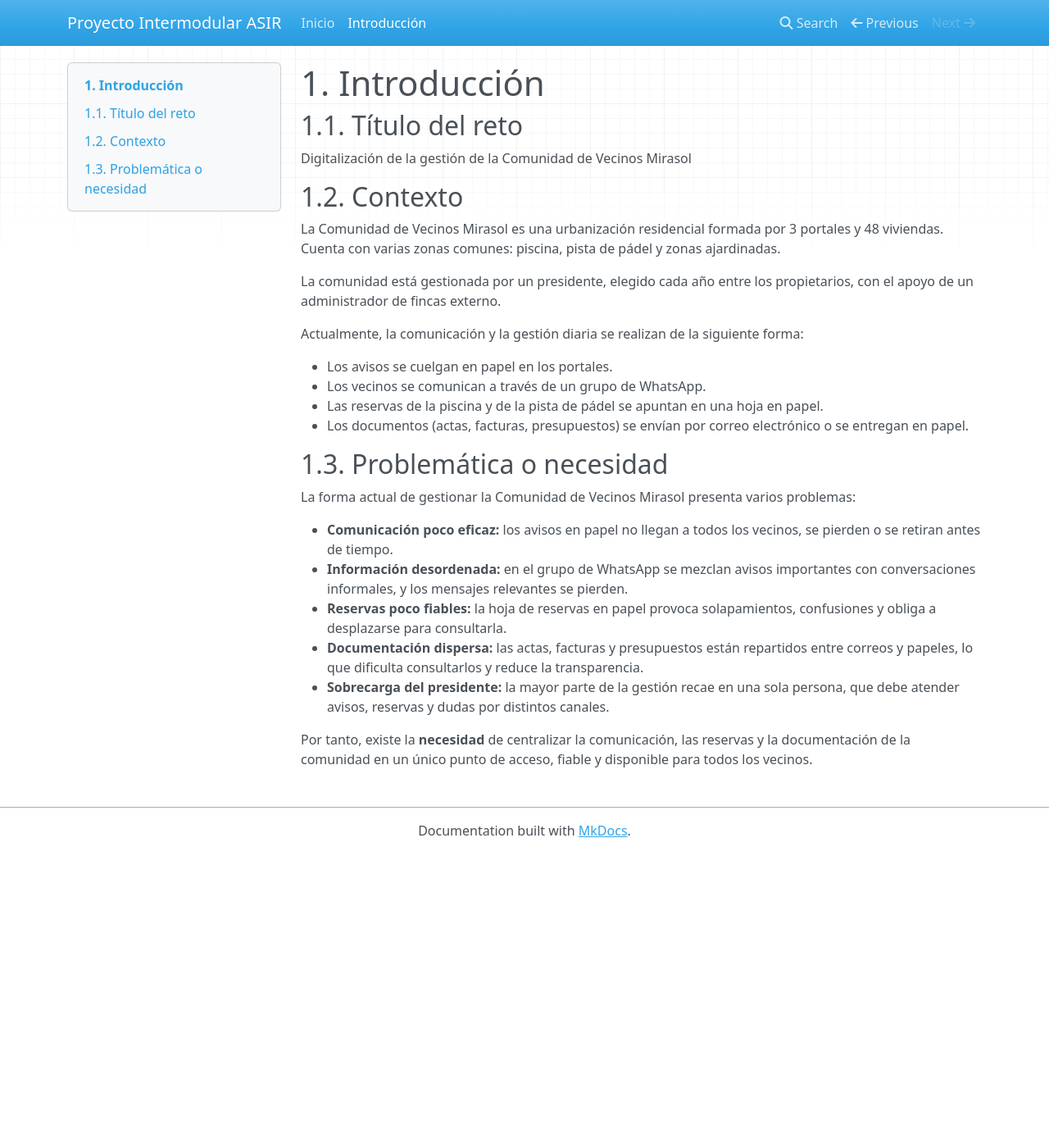
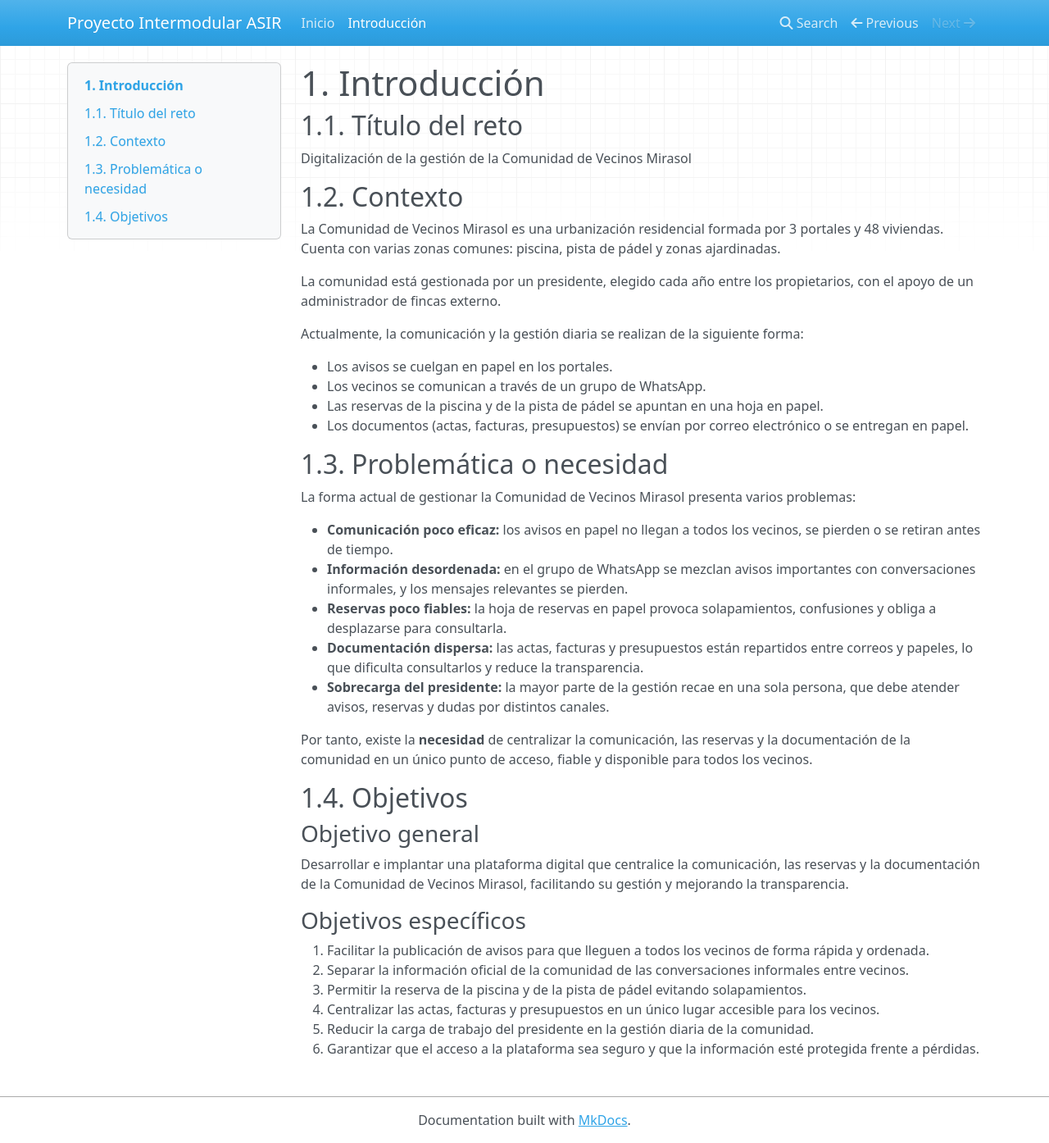
Before and after one commit to Alejandro-code23/Proyecto-Intermodular-Asir, an MkDocs documentation site: the page built from docs/01_introduccion.md, in a window 1280 px wide and 1394 px high. Shown: the whole window at 82% size. Built offline with MkDocs 1.6.1, drawn with Linux system fonts in a browser that asks for light colours; nearby versions of some CDN libraries.

Commit message:
Update 01_introduccion.md
Añadidos objetivos del reto

```diff
--- a/docs/01_introduccion.md
+++ b/docs/01_introduccion.md
@@ -28,3 +28,18 @@ La forma actual de gestionar la Comunidad de Vecinos Mirasol presenta varios pro
 - **Sobrecarga del presidente:** la mayor parte de la gestión recae en una sola persona, que debe atender avisos, reservas y dudas por distintos canales.
 
 Por tanto, existe la **necesidad** de centralizar la comunicación, las reservas y la documentación de la comunidad en un único punto de acceso, fiable y disponible para todos los vecinos.
+
+## 1.4. Objetivos
+
+### Objetivo general
+
+Desarrollar e implantar una plataforma digital que centralice la comunicación, las reservas y la documentación de la Comunidad de Vecinos Mirasol, facilitando su gestión y mejorando la transparencia.
+
+### Objetivos específicos
+
+1. Facilitar la publicación de avisos para que lleguen a todos los vecinos de forma rápida y ordenada.
+2. Separar la información oficial de la comunidad de las conversaciones informales entre vecinos.
+3. Permitir la reserva de la piscina y de la pista de pádel evitando solapamientos.
+4. Centralizar las actas, facturas y presupuestos en un único lugar accesible para los vecinos.
+5. Reducir la carga de trabajo del presidente en la gestión diaria de la comunidad.
+6. Garantizar que el acceso a la plataforma sea seguro y que la información esté protegida frente a pérdidas.
```
